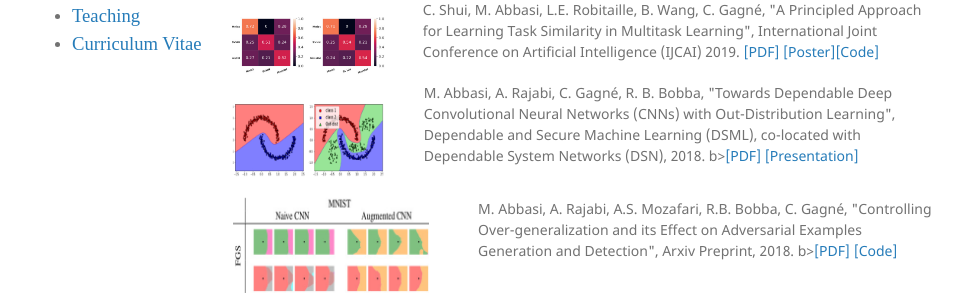
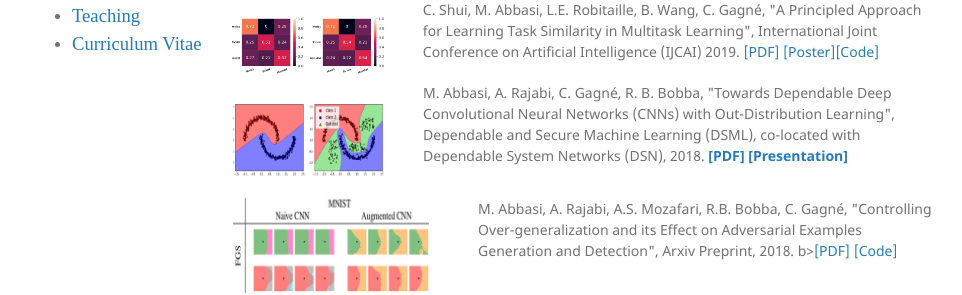
Before and after one commit to mahdaneh/mahdaneh.github.io, a Jekyll site: the page built from publications.html, in a window 1280 px wide and 1161 px high. Shown: the part 406-701 px from the top of the window, without its empty margins (158-1120 px from the left). Built offline with Jekyll 4.4.1, drawn with Linux system fonts in a browser that asks for light colours.

Commit message:
neat pulication

```diff
--- a/publications.html
+++ b/publications.html
@@ -54,7 +54,7 @@ C. Shui, M. Abbasi, L.E. Robitaille, B. Wang, C. Gagné, &quot;A Principled Appr
 
 <p>
 M. Abbasi, A. Rajabi, C. Gagné, R. B. Bobba, &quot;Towards Dependable Deep Convolutional Neural Networks (CNNs) with Out-Distribution Learning&quot;, Dependable and Secure Machine Learning (DSML), co-located with Dependable System Networks (DSN), 2018.
-b><a href="https://arxiv.org/pdf/1804.08794.pdf">[PDF]</a> <a href="/Posters/DSML Presentation.pdf">[Presentation]</a></b></p>
+<b><a href="https://arxiv.org/pdf/1804.08794.pdf">[PDF]</a> <a href="/Posters/DSML Presentation.pdf">[Presentation]</a></b></p>
 </div>
 </div>
 <div class="parent">
```
